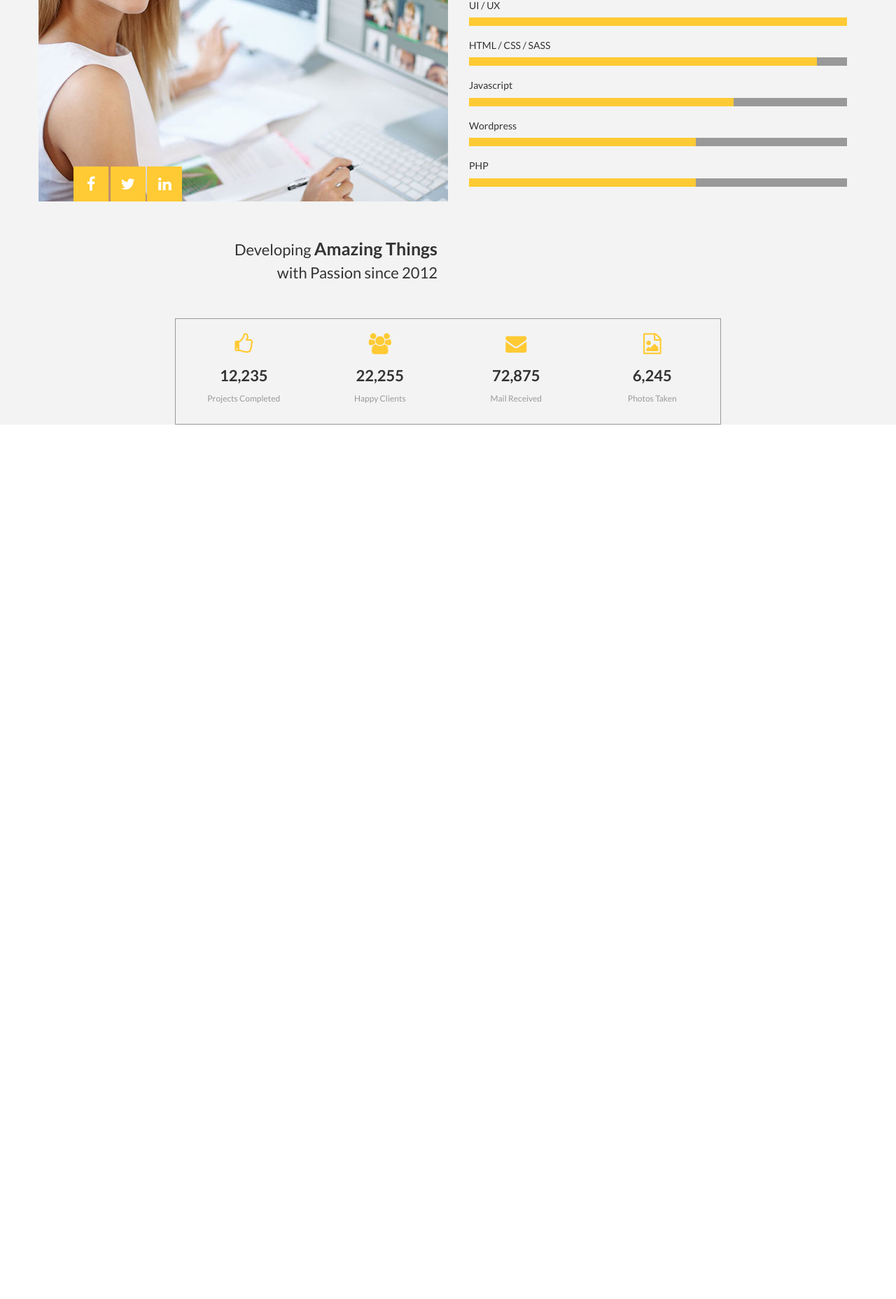
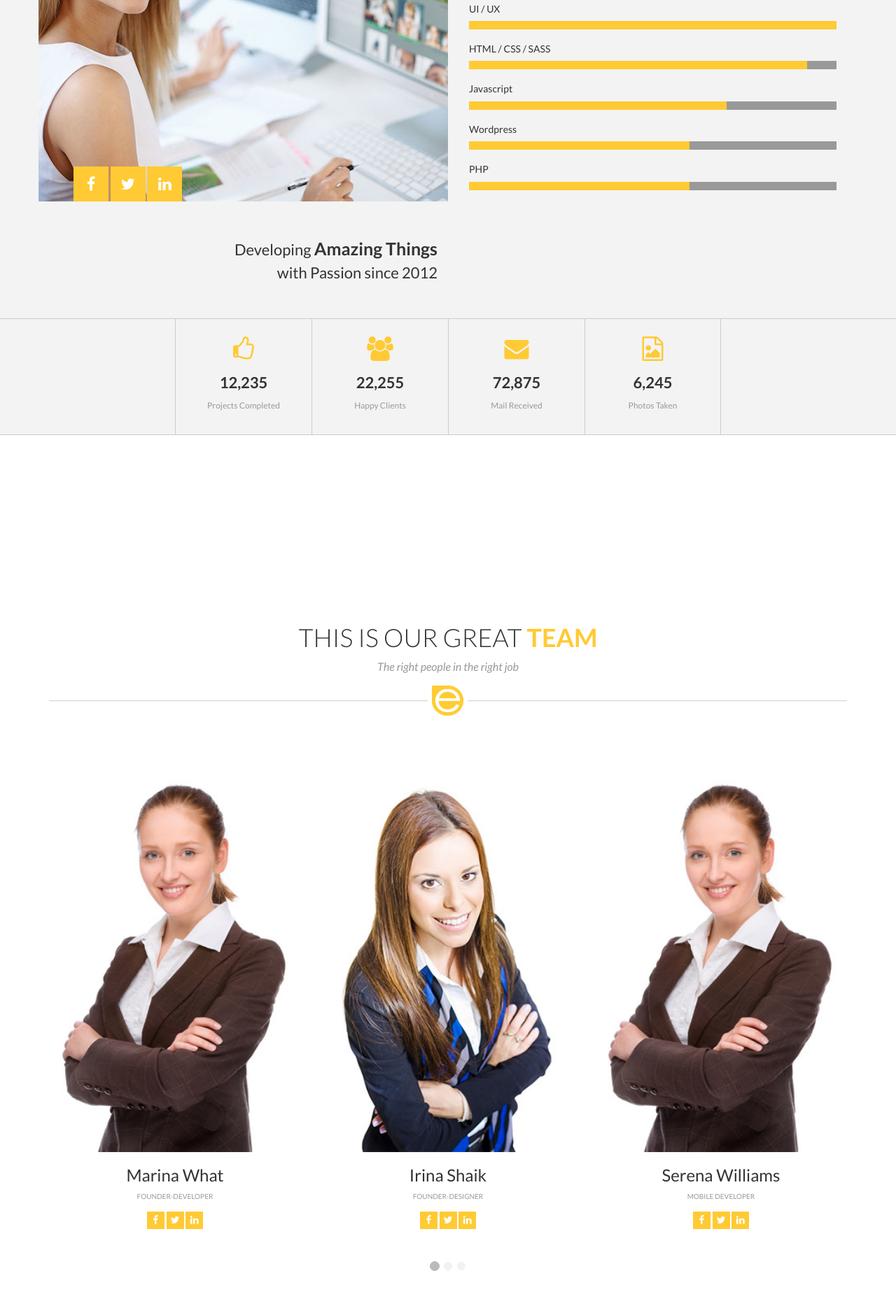
Before and after one commit to markoffden/markoffden.github.io, a PHP site: page / in a window 1280 px wide. Shown: the part 2622-4479 px from the top of the page at 70% size. Before the commit the page ends 3229 px from the top, so only its background shows below. Run offline with PHP 8.4, Linux system fonts and the light colour scheme; some libraries are stand-ins or nearby versions.

Commit message:
Our team section

```diff
--- a/ethanol/css/style.css
+++ b/ethanol/css/style.css
@@ -184,7 +184,7 @@ nav.navbar {
         font-size: 2.5rem;
         font-weight: 700; }
   #know-us .content .bars {
-    padding: 25px 15px 30px 30px;
+    padding: 30px;
     text-align: left; }
     #know-us .content .bars h3 {
       font-weight: 700;
@@ -201,13 +201,14 @@ nav.navbar {
         background-color: #ffca33;
         box-shadow: none; }
   #know-us .content .counters {
-    border: 1px solid #999; }
+    border-top: 1px solid #ccc;
+    border-bottom: 1px solid #ccc; }
     #know-us .content .counters .item {
-      padding: 20px 5px; }
+      padding: 25px 5px; }
       #know-us .content .counters .item .fa {
         color: #ffca33;
-        font-size: 30px;
-        font-size: 3rem;
+        font-size: 35px;
+        font-size: 3.5rem;
         margin-bottom: 15px; }
       #know-us .content .counters .item .amount {
         font-size: 22px;
@@ -216,4 +217,59 @@ nav.navbar {
       #know-us .content .counters .item h6 {
         color: #999; }
 
+@media screen and (min-width: 768px) {
+  #know-us .item {
+    border-left: 1px solid #ccc; }
+
+  #know-us .item:last-child {
+    border-right: 1px solid #ccc; } }
+/* OUR TEAM
+-------------------------------------------------- */
+#our-team .staff .staff-pic {
+  position: relative; }
+  #our-team .staff .staff-pic img {
+    width: 100%; }
+  #our-team .staff .staff-pic .caption {
+    color: white;
+    background-color: rgba(0, 0, 0, 0.8);
+    font-size: 12px;
+    font-size: 1.2rem;
+    padding: 25px 15px;
+    position: absolute;
+    bottom: -20px;
+    display: none; }
+#our-team .staff .role {
+  color: #999;
+  font-size: 10px;
+  font-size: 1rem;
+  text-transform: uppercase;
+  margin-bottom: 15px; }
+#our-team .staff a {
+  color: white;
+  background-color: #ffca33;
+  display: inline-block;
+  width: 25px;
+  height: 25px;
+  padding: 2px 0; }
+#our-team .staff a:hover,
+#our-team .staff a:focus {
+  background-color: #f2bf24; }
+#our-team .carousel-indicators {
+  bottom: -75px; }
+  #our-team .carousel-indicators li {
+    border: 1px solid white;
+    border-radius: 25px;
+    background-color: #f2f2f2;
+    width: 14px;
+    height: 14px;
+    margin: 0 1px; }
+  #our-team .carousel-indicators li.active {
+    border: 1px solid #bababa;
+    background-color: #bababa; }
+
+@media screen and (min-width: 768px) {
+  #our-team .staff-pic:hover .caption,
+  #our-team .staff-pic:focus .caption {
+    display: block; } }
+
 /*# sourceMappingURL=style.css.map */
--- a/ethanol/index.html
+++ b/ethanol/index.html
@@ -175,35 +175,182 @@
                             </div>
                         </div><!-- bars -->
                     </div><!-- row -->
+                </div><!-- container -->
+                <div class="counters">
+                    <div class="container">
                         <div class="row">
-                        <div class="counters col-md-10 col-md-offset-1 col-lg-8 col-lg-offset-2">
+                            <div class="col-md-10 col-md-offset-1 col-lg-8 col-lg-offset-2">
                                 <div class="row">
-                                <div class="item col-xs-3">
+                                    <div class="item col-xs-6 col-sm-3">
                                         <span class="fa fa-thumbs-o-up"></span>
                                         <p class="amount">12,235</p>
                                         <h6>Projects Completed</h6>
                                     </div>
-                                <div class="item col-xs-3">
+                                    <div class="item col-xs-6 col-sm-3">
                                         <span class="fa fa-users"></span>
                                         <p class="amount">22,255</p>
                                         <h6>Happy Clients</h6>
                                     </div>
-                                <div class="item col-xs-3">
+                                    <div class="item col-xs-6 col-sm-3">
                                         <span class="fa fa-envelope"></span>
                                         <p class="amount">72,875</p>
                                         <h6>Mail Received</h6>
                                     </div>
-                                <div class="item col-xs-3">
+                                    <div class="item col-xs-6 col-sm-3">
                                         <span class="fa fa-file-image-o"></span>
                                         <p class="amount">6,245</p>
                                         <h6>Photos Taken</h6>
                                     </div>
                                 </div><!-- row -->
-                        </div><!-- counters -->
+                            </div><!-- col -->
                         </div><!-- row -->
                     </div><!-- container -->
+                </div><!-- counters -->
             </div><!-- content -->
-        </section>
+        </section><!-- know-us -->
+        <section id="our-team">
+            <div class="container">
+                <h1>
+                    This is our great <span class="yellow">team</span>
+                </h1>
+                <p class="note">The right people in the right job</p>
+                <div class="devider">
+                    <img src="images/logo-devider.png" alt="Ethanol">
+                </div>
+                <div id="carousel-staff" class="carousel slide" data-ride="carousel">
+                    <ol class="carousel-indicators">
+                        <li data-target="#carousel-staff" data-slide-to="0" class="active"></li>
+                        <li data-target="#carousel-staff" data-slide-to="1"></li>
+                        <li data-target="#carousel-staff" data-slide-to="2"></li>
+                    </ol>
+                    <div class="carousel-inner">
+                        <div class="row item active">
+                            <div class="staff col-xs-4">
+                                <div class="staff-pic">
+                                    <img src="images/staff-1.jpg" alt="Marina">
+                                    <p class="caption">
+                                        Lorem ipsum dolor sit amet, consectetur adipisicing elit. Alias nihil nisi beatae aspernatur, esse recusandae voluptates necessitatibus.
+                                    </p>
+                                </div>
+                                <h3>Marina What</h3>
+                                <div class="role">Founder-developer</div>
+                                <a href="#"><span class="fa fa-facebook"></span></a>
+                                <a href="#"><span class="fa fa-twitter"></span></a>
+                                <a href="#"><span class="fa fa-linkedin"></span></a>
+                            </div>
+                            <div class="staff col-xs-4">
+                                <div class="staff-pic">
+                                    <img src="images/staff-2.jpg" alt="Marina">
+                                    <p class="caption">
+                                        Lorem ipsum dolor sit amet, consectetur adipisicing elit. Alias nihil nisi beatae aspernatur, esse recusandae voluptates necessitatibus.
+                                    </p>
+                                </div>
+                                <h3>Irina Shaik</h3>
+                                <div class="role">Founder-designer</div>
+                                <a href="#"><span class="fa fa-facebook"></span></a>
+                                <a href="#"><span class="fa fa-twitter"></span></a>
+                                <a href="#"><span class="fa fa-linkedin"></span></a>
+                            </div>
+                            <div class="staff col-xs-4">
+                                <div class="staff-pic">
+                                    <img src="images/staff-1.jpg" alt="Marina">
+                                    <p class="caption">
+                                        Lorem ipsum dolor sit amet, consectetur adipisicing elit. Alias nihil nisi beatae aspernatur, esse recusandae voluptates necessitatibus.
+                                    </p>
+                                </div>
+                                <h3>Serena Williams</h3>
+                                <div class="role">Mobile developer</div>
+                                <a href="#"><span class="fa fa-facebook"></span></a>
+                                <a href="#"><span class="fa fa-twitter"></span></a>
+                                <a href="#"><span class="fa fa-linkedin"></span></a>
+                            </div>
+                        </div><!-- item -->
+                        <div class="row item">
+                            <div class="staff col-xs-4">
+                                <div class="staff-pic">
+                                    <img src="images/staff-1.jpg" alt="Marina">
+                                    <p class="caption">
+                                        Lorem ipsum dolor sit amet, consectetur adipisicing elit. Alias nihil nisi beatae aspernatur, esse recusandae voluptates necessitatibus.
+                                    </p>
+                                </div>
+                                <h3>Marina What</h3>
+                                <div class="role">Founder-developer</div>
+                                <a href="#"><span class="fa fa-facebook"></span></a>
+                                <a href="#"><span class="fa fa-twitter"></span></a>
+                                <a href="#"><span class="fa fa-linkedin"></span></a>
+                            </div>
+                            <div class="staff col-xs-4">
+                                <div class="staff-pic">
+                                    <img src="images/staff-2.jpg" alt="Marina">
+                                    <p class="caption">
+                                        Lorem ipsum dolor sit amet, consectetur adipisicing elit. Alias nihil nisi beatae aspernatur, esse recusandae voluptates necessitatibus.
+                                    </p>
+                                </div>
+                                <h3>Irina Shaik</h3>
+                                <div class="role">Founder-designer</div>
+                                <a href="#"><span class="fa fa-facebook"></span></a>
+                                <a href="#"><span class="fa fa-twitter"></span></a>
+                                <a href="#"><span class="fa fa-linkedin"></span></a>
+                            </div>
+                            <div class="staff col-xs-4">
+                                <div class="staff-pic">
+                                    <img src="images/staff-1.jpg" alt="Marina">
+                                    <p class="caption">
+                                        Lorem ipsum dolor sit amet, consectetur adipisicing elit. Alias nihil nisi beatae aspernatur, esse recusandae voluptates necessitatibus.
+                                    </p>
+                                </div>
+                                <h3>Serena Williams</h3>
+                                <div class="role">Mobile developer</div>
+                                <a href="#"><span class="fa fa-facebook"></span></a>
+                                <a href="#"><span class="fa fa-twitter"></span></a>
+                                <a href="#"><span class="fa fa-linkedin"></span></a>
+                            </div>
+                        </div><!-- item -->
+                        <div class="row item">
+                            <div class="staff col-xs-4">
+                                <div class="staff-pic">
+                                    <img src="images/staff-1.jpg" alt="Marina">
+                                    <p class="caption">
+                                        Lorem ipsum dolor sit amet, consectetur adipisicing elit. Alias nihil nisi beatae aspernatur, esse recusandae voluptates necessitatibus.
+                                    </p>
+                                </div>
+                                <h3>Marina What</h3>
+                                <div class="role">Founder-developer</div>
+                                <a href="#"><span class="fa fa-facebook"></span></a>
+                                <a href="#"><span class="fa fa-twitter"></span></a>
+                                <a href="#"><span class="fa fa-linkedin"></span></a>
+                            </div>
+                            <div class="staff col-xs-4">
+                                <div class="staff-pic">
+                                    <img src="images/staff-2.jpg" alt="Marina">
+                                    <p class="caption">
+                                        Lorem ipsum dolor sit amet, consectetur adipisicing elit. Alias nihil nisi beatae aspernatur, esse recusandae voluptates necessitatibus.
+                                    </p>
+                                </div>
+                                <h3>Irina Shaik</h3>
+                                <div class="role">Founder-designer</div>
+                                <a href="#"><span class="fa fa-facebook"></span></a>
+                                <a href="#"><span class="fa fa-twitter"></span></a>
+                                <a href="#"><span class="fa fa-linkedin"></span></a>
+                            </div>
+                            <div class="staff col-xs-4">
+                                <div class="staff-pic">
+                                    <img src="images/staff-1.jpg" alt="Marina">
+                                    <p class="caption">
+                                        Lorem ipsum dolor sit amet, consectetur adipisicing elit. Alias nihil nisi beatae aspernatur, esse recusandae voluptates necessitatibus.
+                                    </p>
+                                </div>
+                                <h3>Serena Williams</h3>
+                                <div class="role">Mobile developer</div>
+                                <a href="#"><span class="fa fa-facebook"></span></a>
+                                <a href="#"><span class="fa fa-twitter"></span></a>
+                                <a href="#"><span class="fa fa-linkedin"></span></a>
+                            </div>
+                        </div><!-- item -->
+                    </div><!-- carousel-inner -->
+                </div><!-- carousel -->
+            </div><!-- container -->
+        </section><!-- our-team -->
         <script src="https://ajax.googleapis.com/ajax/libs/jquery/1.11.3/jquery.min.js"></script>
         <script src="https://maxcdn.bootstrapcdn.com/bootstrap/3.3.6/js/bootstrap.min.js"></script>
         <script src="js/script.js"></script>
```
Also changed, not shown: ethanol/scss/main.scss (+90 -5 lines), ethanol/images/staff-1.jpg (added), ethanol/images/staff-2.jpg (added), 1 other file. Lines whose indentation alone changed are shown as unchanged.
